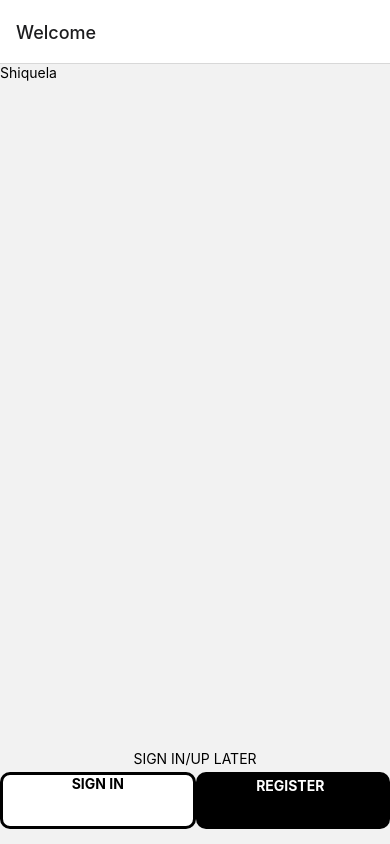
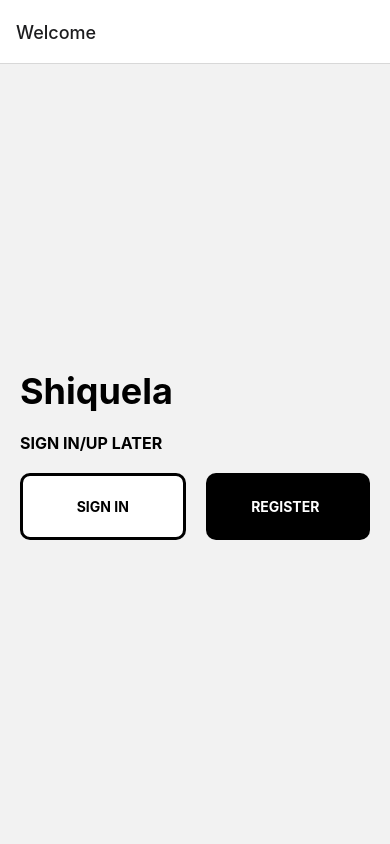
Before and after one commit to GYStudio/shiquela, a React Native app: screen / in a window 390 px wide. Built offline with nearby package versions, Linux system fonts and the light colour scheme; no server answers.

Commit message:
Add firebase sign in and sign up

```diff
--- a/App.js
+++ b/App.js
@@ -2,12 +2,16 @@ import { NavigationContainer } from "@react-navigation/native";
 import React from "react";
 import { StyleSheet, Text, View } from "react-native";
 import ShiquelaNav from "./src/Navigation/ShiquelaNav";
+import "./Backend/Firebase";
+import { SafeAreaProvider, SafeAreaView } from "react-native-safe-area-context";
 
 export default function App() {
   return (
-    <NavigationContainer>
-      <ShiquelaNav />
-    </NavigationContainer>
+    <SafeAreaProvider>
+      <NavigationContainer>
+        <ShiquelaNav />
+      </NavigationContainer>
+    </SafeAreaProvider>
   );
 }
 
--- a/src/Navigation/ShiquelaNav.js
+++ b/src/Navigation/ShiquelaNav.js
@@ -15,20 +15,42 @@ import Ongoing from "../Screens/Ongoing";
 import Pending from "../Screens/Pending";
 import Denied from "../Screens/Denied";
 import Post from "../Screens/Post";
-
-import firebaseConfig from "../../Backend/config";
-
-import { initializeApp } from "firebase/app";
-initializeApp(firebaseConfig);
+import { auth } from "../../Backend/Firebase";
+import { useNavigation } from "@react-navigation/native";
+import { onAuthStateChanged } from "firebase/auth";
 
 const Stack = createNativeStackNavigator();
 const Tab = createBottomTabNavigator();
 
 const ShiquelaNav = () => {
+  const navigation = useNavigation();
+
+  // Set an initializing state whilst Firebase connects
+  const [initializing, setInitializing] = React.useState(true);
+  const [user, setUser] = React.useState();
+
+  // Handle user state changes
+
+  const onStateChanged = (user) => {
+    setUser(user);
+    if (initializing) setInitializing(false);
+  };
+
+  React.useEffect(() => {
+    if (user && !initializing) {
+      navigation.navigate("Main");
+    }
+  }, [user, initializing]);
+
+  React.useEffect(() => {
+    const subscriber = onAuthStateChanged(auth, onStateChanged);
+    return subscriber; // unsubscribe on unmount
+  }, []);
+
   return (
-    <Stack.Navigator initialRouteName="Welcome">
+    <Stack.Navigator initialRouteName={"Welcome"}>
       <Stack.Screen
-        name="Home"
+        name="Main"
         component={TabNav}
         options={{ headerShown: false }}
       />
@@ -47,7 +69,7 @@ const TabNav = () => {
   return (
     <Tab.Navigator>
       <Tab.Screen
-        name="Home"
+        name="TabHome"
         component={Home}
         options={{
           tabBarIcon: ({ color, size }) => (
--- a/src/Screens/Profile.js
+++ b/src/Screens/Profile.js
@@ -1,14 +1,45 @@
-import { StyleSheet, Text, View } from 'react-native'
-import React from 'react'
+import { StyleSheet, Text, View, Pressable } from "react-native";
+import React from "react";
+import { auth } from "../../Backend/Firebase";
+import { signOut } from "firebase/auth";
+import { useNavigation } from "@react-navigation/native";
 
 const Profile = () => {
+  const navigation = useNavigation();
+  const handleSignOut = async () => {
+    await signOut(auth);
+    navigation.navigate("Welcome");
+  };
   return (
-    <View style={{ flex: 1, alignItems: 'center', justifyContent: 'center' }}>
+    <View style={styles.container}>
       <Text>Profile Screen</Text>
+      <Pressable style={styles.button} onPress={handleSignOut}>
+        <Text style={styles.text}>SIGN OUT</Text>
+      </Pressable>
     </View>
-  )
-}
+  );
+};
 
-export default Profile
+export default Profile;
 
-const styles = StyleSheet.create({})
+const styles = StyleSheet.create({
+  container: {
+    flex: 1,
+    flexDirection: "column",
+  },
+  button: {
+    alignItems: "center",
+    justifyContent: "center",
+    backgroundColor: "#fff",
+    borderWidth: 3,
+    borderRadius: 10,
+  },
+  text: {
+    alignItems: "center",
+    justifyContent: "center",
+    color: "black",
+    fontWeight: "bold",
+    borderRadius: 10,
+    padding: 20,
+  },
+});
--- a/src/Screens/SignIn.js
+++ b/src/Screens/SignIn.js
@@ -1,36 +1,62 @@
 import {
   StyleSheet,
   Text,
-  SafeAreaView,
   TextInput,
   Pressable,
+  View,
+  ActivityIndicator,
 } from "react-native";
 import React from "react";
-import { useNavigation } from "@react-navigation/native";
+import { signInWithEmailAndPassword } from "firebase/auth";
+import { auth } from "../../Backend/Firebase";
 
 const SignIn = () => {
-  const navigation = useNavigation();
-  const [number, onChangeNumber] = React.useState(number);
-  const [number2, onChangeNumber2] = React.useState(number2);
+  const [loading, setLoading] = React.useState(false);
+  const [data, setData] = React.useState({
+    email: "",
+    password: "",
+  });
+
+  const handleChange = (name) => (text) => {
+    setData((_dt) => ({
+      ..._dt,
+      [name]: text,
+    }));
+  };
+
+  const handleSubmit = async () => {
+    try {
+      setLoading(true);
+      await signInWithEmailAndPassword(auth, data.email, data.password);
+      alert(`Successfully signed in user: ${auth.currentUser.displayName}`);
+      // once the user is signed in, react navigation automatically redirects to 'Home'. See ShiquelaNav.js code and observe 'onAuthStateChanged' to see how it works.
+    } catch (err) {
+      // show alert message
+      console.error(err);
+      alert(err.message);
+    } finally {
+      setLoading(false);
+    }
+  };
 
   return (
-    <SafeAreaView>
+    <View>
       <Text>Sign In</Text>
       <Text style={styles.text}>E-mail</Text>
       <TextInput
         style={styles.input}
-        onChangeText={onChangeNumber}
-        value={number}
+        onChangeText={handleChange("email")}
+        value={data.email}
         placeholder="Email"
         keyboardType="email-address"
       />
       <Text style={styles.text}>Password</Text>
       <TextInput
         style={styles.input}
-        onChangeText={onChangeNumber2}
-        value={number2}
+        onChangeText={handleChange("password")}
+        value={data.password}
         placeholder="Password"
-        keyboardType="visible-password"
+        secureTextEntry
       />
       <Pressable
         style={styles.button2}
@@ -38,13 +64,14 @@ const SignIn = () => {
       >
         <Text>Forgot Password?</Text>
       </Pressable>
-      <Pressable
-        style={styles.button1}
-        onPress={() => navigation.navigate("Home")}
-      >
-        <Text style={styles.text1}>Sign In</Text>
-      </Pressable>
-    </SafeAreaView>
+      {loading ? (
+        <ActivityIndicator size="large" color="#000" />
+      ) : (
+        <Pressable style={styles.button1} onPress={handleSubmit}>
+          <Text style={styles.text1}>Sign In</Text>
+        </Pressable>
+      )}
+    </View>
   );
 };
 
@@ -58,10 +85,8 @@ const styles = StyleSheet.create({
     padding: 10,
   },
   button1: {
-    flex: 1,
     alignItems: "center",
     justifyContent: "center",
-    width: 340,
     paddingTop: 5,
     paddingRight: 5,
     paddingBottom: 5,
@@ -79,11 +104,8 @@ const styles = StyleSheet.create({
     marginLeft: 10,
   },
   text1: {
-    flex: 1,
-    alignItems: "center",
-    justifyContent: "flex-end",
-    marginBottom: 30,
     color: "white",
     fontWeight: "bold",
+    fontSize: 16,
   },
 });
--- a/src/Screens/SignUp.js
+++ b/src/Screens/SignUp.js
@@ -1,64 +1,92 @@
 import {
-  Button,
   StyleSheet,
   Text,
   View,
-  SafeAreaView,
   TextInput,
   Pressable,
+  ActivityIndicator,
 } from "react-native";
 import React from "react";
-import { useNavigation } from "@react-navigation/native";
+
+import { createUserWithEmailAndPassword, updateProfile } from "firebase/auth";
+import { auth } from "../../Backend/Firebase";
 
 const SignUp = () => {
-  const navigation = useNavigation();
-  const [number, onChangeNumber] = React.useState(number);
-  const [number2, onChangeNumber2] = React.useState(number2);
-  const [number3, onChangeNumber3] = React.useState(number3);
-  const [number4, onChangeNumber4] = React.useState(number4);
+  const [loading, setLoading] = React.useState(false);
+  const [data, setData] = React.useState({
+    name: "",
+    email: "",
+    password: "",
+    cPassword: "",
+  });
+
+  const handleChange = (name) => (text) => {
+    setData((_dt) => ({
+      ..._dt,
+      [name]: text,
+    }));
+  };
+
+  const handleSubmit = async () => {
+    try {
+      setLoading(true);
+      await createUserWithEmailAndPassword(auth, data.email, data.password);
+      await updateProfile(auth.currentUser, {
+        displayName: data.name,
+      });
+      alert(`Successfully created user: ${data.name}`);
+      // once the user is signed up, react navigation automatically redirects to 'Home'. See ShiquelaNav.js code and observe 'onAuthStateChanged' to see how it works.
+    } catch (err) {
+      // show alert message
+      console.error(err);
+    } finally {
+      setLoading(false);
+    }
+  };
 
   return (
-    <SafeAreaView>
+    <View>
       <Text>Register</Text>
       <Text style={styles.text}>Name</Text>
       <TextInput
         style={styles.input}
-        onChangeText={onChangeNumber}
-        value={number}
+        onChangeText={handleChange("name")}
+        value={data.name}
         placeholder="Name"
-        keyboardType="numeric"
+        keyboardType="default"
       />
       <Text style={styles.text}>E-mail</Text>
       <TextInput
         style={styles.input}
-        onChangeText={onChangeNumber2}
-        value={number2}
+        onChangeText={handleChange("email")}
+        value={data.email}
         placeholder="Email"
-        keyboardType="numeric"
+        keyboardType="email-address"
       />
       <Text style={styles.text}>Password</Text>
       <TextInput
         style={styles.input}
-        onChangeText={onChangeNumber3}
-        value={number3}
+        onChangeText={handleChange("password")}
+        value={data.password}
         placeholder="Password"
-        keyboardType="numeric"
+        secureTextEntry
       />
       <Text style={styles.text}>Confirm Password</Text>
       <TextInput
         style={styles.input}
-        onChangeText={onChangeNumber4}
-        value={number4}
+        onChangeText={handleChange("cPassword")}
+        value={data.cPassword}
         placeholder="Confirm Password"
-        keyboardType="numeric"
+        secureTextEntry
       />
-      <Pressable
-        style={styles.button1}
-        onPress={() => navigation.navigate("Home")}
-      >
-        <Text style={styles.text1}>Create Account</Text>
-      </Pressable>
-    </SafeAreaView>
+      {loading ? (
+        <ActivityIndicator size="large" color="#000" />
+      ) : (
+        <Pressable style={styles.button1} onPress={handleSubmit}>
+          <Text style={styles.text1}>Create Account</Text>
+        </Pressable>
+      )}
+    </View>
   );
 };
 
@@ -72,10 +100,8 @@ const styles = StyleSheet.create({
     padding: 10,
   },
   button1: {
-    flex: 1,
     alignItems: "center",
     justifyContent: "center",
-    width: 340,
     paddingTop: 5,
     paddingRight: 5,
     paddingBottom: 5,
@@ -89,11 +115,8 @@ const styles = StyleSheet.create({
     marginLeft: 10,
   },
   text1: {
-    flex: 1,
-    alignItems: "center",
-    justifyContent: "flex-end",
-    marginBottom: 30,
     color: "white",
     fontWeight: "bold",
+    fontSize: 16,
   },
 });
--- a/src/Screens/Welcome.js
+++ b/src/Screens/Welcome.js
@@ -7,12 +7,14 @@ const Welcome = () => {
   return (
     <View style={styles.views}>
       <View style={styles.lifeishard}>
+        <Text style={styles.header}>Shiquela</Text>
+
         <View>
           <Pressable
             style={styles.button2}
             onPress={() => navigation.navigate("Home")}
           >
-            <Text>SIGN IN/UP LATER</Text>
+            <Text style={styles.signUpLaterText}>SIGN IN/UP LATER</Text>
           </Pressable>
         </View>
         <View style={styles.flexs}>
@@ -30,7 +32,6 @@ const Welcome = () => {
           </Pressable>
         </View>
       </View>
-      <Text style={styles.text3}>Shiquela</Text>
     </View>
   );
 };
@@ -40,71 +41,67 @@ export default Welcome;
 const styles = StyleSheet.create({
   views: {
     flex: 1,
-    flexDirection: "column-reverse",
     justifyContent: "center",
   },
   flexs: {
     flexDirection: "row",
-    paddingBottom: 15,
   },
   lifeishard: {
     flexDirection: "column",
+    padding: 20,
   },
   button: {
     flex: 1,
     alignItems: "center",
     justifyContent: "center",
-    width: 50,
     backgroundColor: "#fff",
     borderWidth: 3,
     borderRadius: 10,
+    marginRight: 10,
   },
   button1: {
     flex: 1,
     alignItems: "center",
     justifyContent: "center",
-    width: 50,
-    paddingTop: 5,
-    paddingRight: 5,
-    paddingBottom: 5,
+    padding: 5,
     paddingLeft: 0,
     backgroundColor: "black",
     borderRadius: 10,
+    marginLeft: 10,
   },
   button2: {
-    flex: 1,
-    alignItems: "center",
-    justifyContent: "flex-end",
-    resizeMode: "contain",
-    paddingBottom: 5,
+    marginVertical: 20,
+  },
+  signUpLaterText: {
+    fontSize: 16,
+    color: "black",
+    fontWeight: "bold",
   },
   text: {
-    flex: 1,
     alignItems: "center",
     justifyContent: "center",
-    marginBottom: 30,
     color: "black",
     fontWeight: "bold",
     borderRadius: 10,
+    padding: 20,
   },
   text1: {
-    flex: 1,
     alignItems: "center",
     justifyContent: "flex-end",
-    marginBottom: 30,
     color: "white",
     fontWeight: "bold",
+    padding: 20,
   },
   text2: {
-    flex: 1,
     color: "black",
     fontWeight: "bold",
     alignItems: "center",
     justifyContent: "center",
   },
-  text3: {
-    flex: 1,
+  header: {
     alignItems: "center",
     justifyContent: "center",
+    fontSize: 36,
+    fontWeight: "bold",
   },
 });
```
Also changed, not shown: 1 other file (tests, documents, lock files or other folders).
